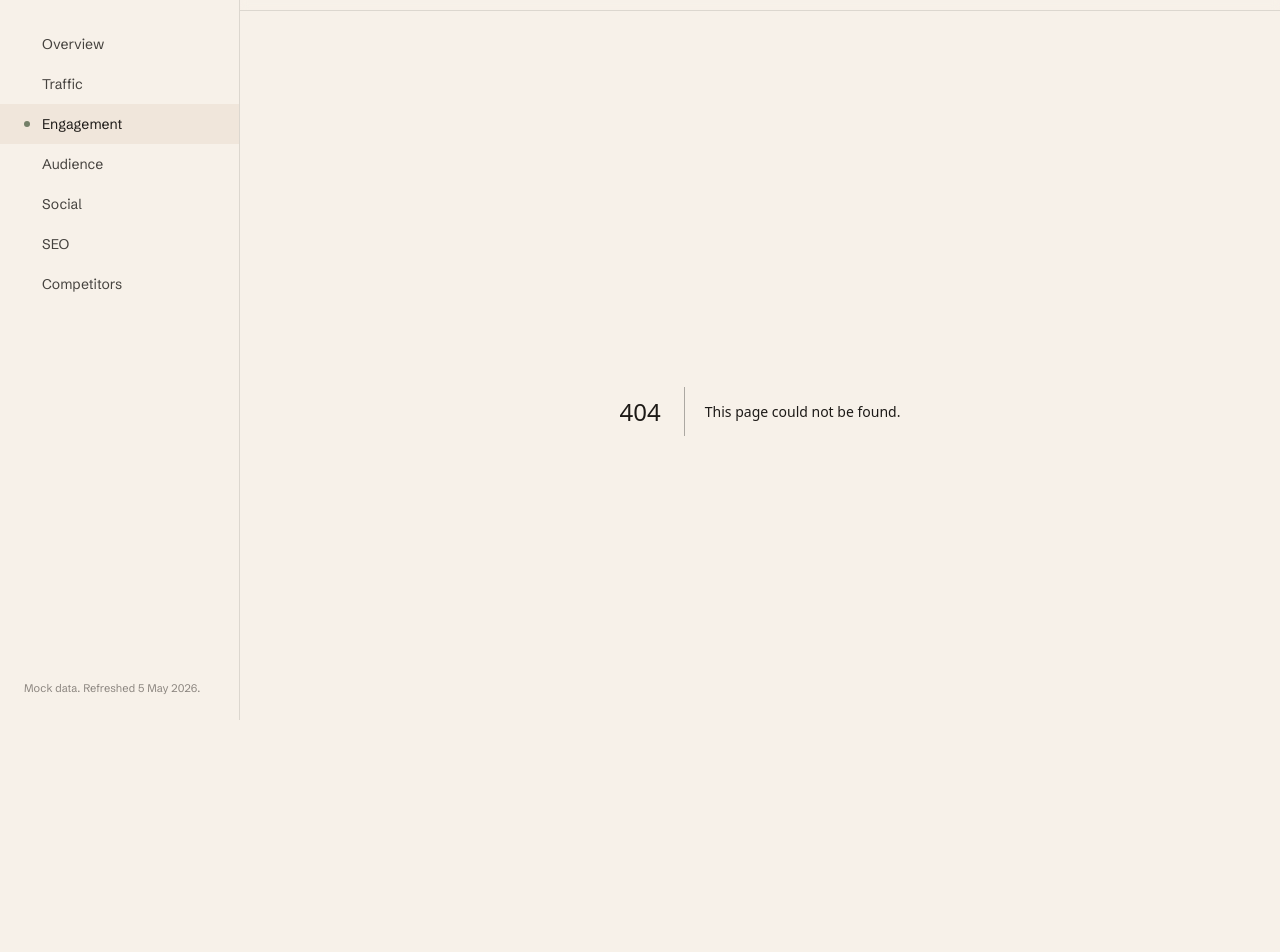
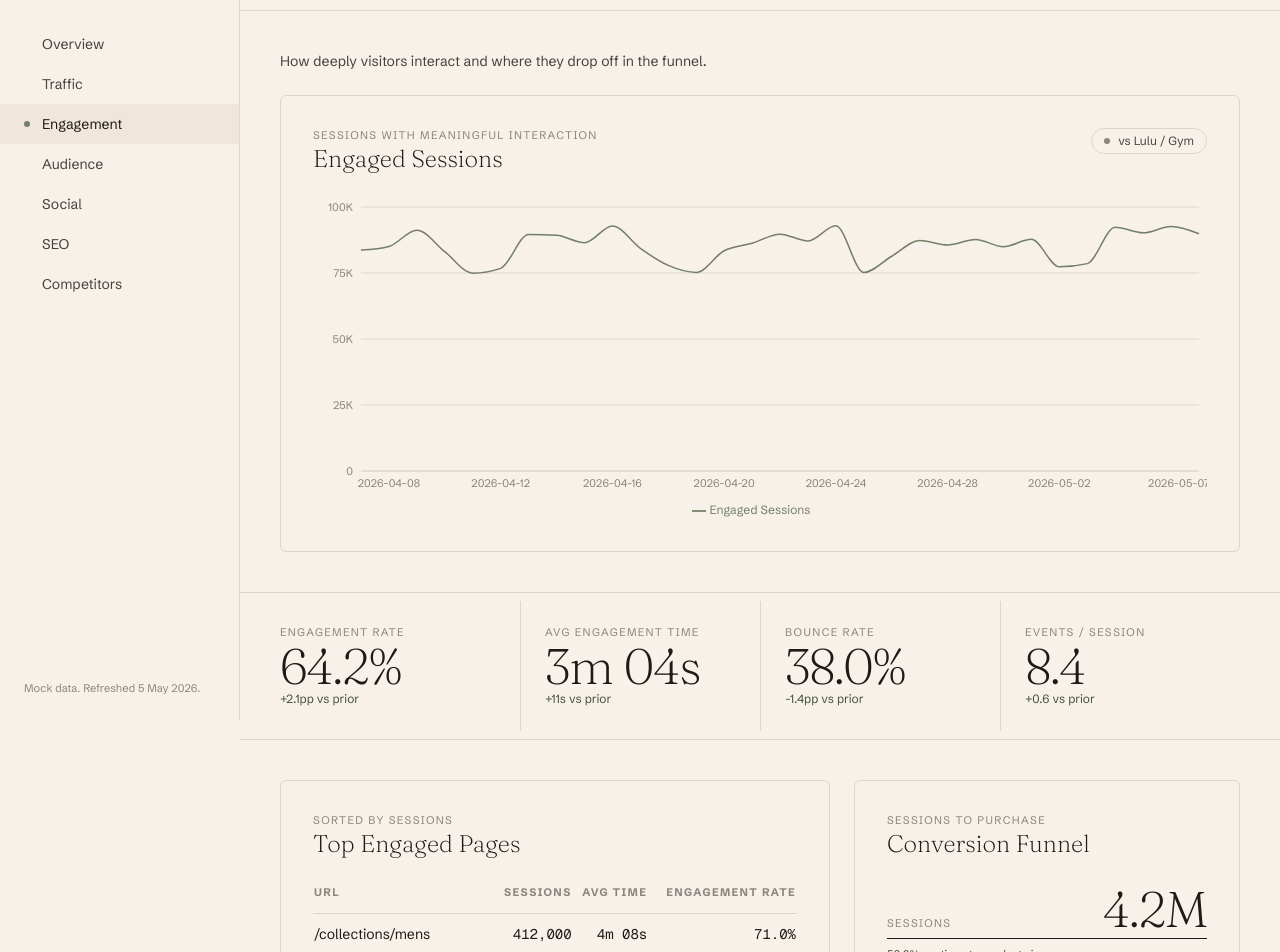
Before and after one commit to AtharvaN16/Alo_dashboard, a Next.js app: page /engagement in a window 1280 px wide. Before the commit this address had no page. Shown: the part 80-1032 px from the top of the page. Before the commit the page ends 891 px from the top, so only its background shows below. Built offline with nearby package versions, Linux system fonts and the light colour scheme.

Commit message:
feat(engagement): build Engagement page with KPI ledger and step-down funnel

```diff
--- /dev/null
+++ b/app/engagement/page.tsx
@@ -0,0 +1,93 @@
+'use client';
+
+import { useState } from 'react';
+import { PageHeader } from '@/components/layout/PageHeader';
+import { ChartCard } from '@/components/cards/ChartCard';
+import { CompetitorToggleStandalone } from '@/components/cards/CompetitorToggle';
+import { LineChartBlock } from '@/components/charts/LineChartBlock';
+import { FunnelStepDown } from '@/components/charts/FunnelStepDown';
+import { useEngagementData } from '@/lib/hooks/usePageData';
+import { engagedSessionsSeries } from '@/lib/mock-data/engagement';
+import { useDateRange } from '@/components/layout/DateRangeContext';
+import { sliceSeries } from '@/lib/date-range';
+import { BRAND_COLORS } from '@/lib/brand';
+import { compact, percent, duration, integer } from '@/lib/format';
+import { BRANDS } from '@/lib/mock-data/story';
+
+export default function EngagementPage() {
+  const { range } = useDateRange();
+  const eng = useEngagementData('alo');
+  const [compare, setCompare] = useState(false);
+
+  const heroSeries = compare
+    ? [
+        { key: 'alo',  name: 'Alo Yoga',  color: BRAND_COLORS.sage, data: eng.engaged },
+        { key: 'lulu', name: 'Lululemon', color: BRAND_COLORS.lulu, data: sliceSeries(engagedSessionsSeries('lulu'), range) },
+        { key: 'gym',  name: 'Gymshark',  color: BRAND_COLORS.gym,  data: sliceSeries(engagedSessionsSeries('gym'),  range) },
+      ]
+    : [{ key: 'alo', name: 'Engaged Sessions', color: BRAND_COLORS.sage, data: eng.engaged }];
+
+  return (
+    <>
+      <PageHeader description="How deeply visitors interact and where they drop off in the funnel." />
+
+      <section className="px-10 pb-10">
+        <ChartCard
+          title="Engaged Sessions"
+          eyebrow="Sessions with meaningful interaction"
+          controls={<CompetitorToggleStandalone defaultOn={compare} onChange={setCompare} />}
+        >
+          <LineChartBlock series={heroSeries} height={320} />
+        </ChartCard>
+      </section>
+
+      {/* Editorial ledger row of 4 KPIs, no cards */}
+      <section className="grid grid-cols-4 divide-x divide-line border-y border-line px-10 py-2">
+        {[
+          { label: 'Engagement Rate',  value: percent(BRANDS.alo.engagementRate), delta: '+2.1pp' },
+          { label: 'Avg Engagement Time', value: duration(184), delta: '+11s' },
+          { label: 'Bounce Rate',       value: percent(0.38),  delta: '-1.4pp' },
+          { label: 'Events / Session',  value: '8.4',          delta: '+0.6' },
+        ].map((m, i) => (
+          <div key={m.label} className={`px-6 py-6 ${i === 0 ? 'pl-0' : ''}`}>
+            <div className="text-2xs uppercase tracking-tracked text-stone">{m.label}</div>
+            <div className="num font-serif text-display-sm font-extralight text-charcoal">{m.value}</div>
+            <div className="text-xs text-sage-deep">{m.delta} vs prior</div>
+          </div>
+        ))}
+      </section>
+
+      <section className="grid grid-cols-12 gap-6 px-10 py-10">
+        <ChartCard title="Top Engaged Pages" eyebrow="Sorted by sessions" className="col-span-7">
+          <table className="w-full text-sm">
+            <thead className="text-2xs uppercase tracking-tracked text-stone">
+              <tr>
+                <th className="pb-3 text-left">URL</th>
+                <th className="pb-3 text-right">Sessions</th>
+                <th className="pb-3 text-right">Avg Time</th>
+                <th className="pb-3 text-right">Engagement Rate</th>
+              </tr>
+            </thead>
+            <tbody className="num font-mono">
+              {eng.topPages.map(p => (
+                <tr key={p.url} className="border-t border-line">
+                  <td className="py-2.5 font-sans text-charcoal">{p.url}</td>
+                  <td className="py-2.5 text-right text-charcoal">{integer(p.sessions)}</td>
+                  <td className="py-2.5 text-right text-charcoal">{duration(p.avgTimeSec)}</td>
+                  <td className="py-2.5 text-right text-charcoal">{percent(p.engagementRate)}</td>
+                </tr>
+              ))}
+            </tbody>
+          </table>
+        </ChartCard>
+
+        <ChartCard title="Conversion Funnel" eyebrow="Sessions to purchase" className="col-span-5">
+          <FunnelStepDown steps={eng.funnel} />
+          <div className="mt-6 border-t border-line pt-3 text-xs text-graphite">
+            Overall conversion rate: <span className="num font-mono text-charcoal">{percent(BRANDS.alo.conversionRate, 2)}</span>
+          </div>
+        </ChartCard>
+      </section>
+    </>
+  );
+}
```
